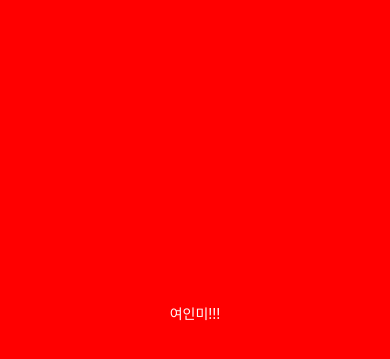
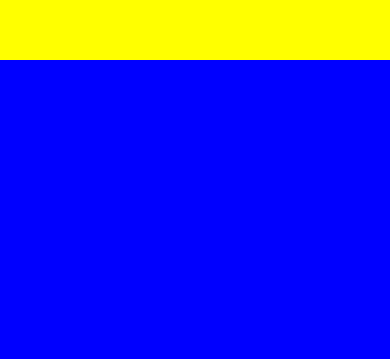
Before and after one commit to agulamin/fokin-weather, a React Native app: screen / in a window 390 px wide. Shown: the part 109-468 px from the top of the page. Built offline with nearby package versions, Linux system fonts and the light colour scheme.

Commit message:
flex test

```diff
--- a/App.js
+++ b/App.js
@@ -4,19 +4,22 @@
 export default function App() {
   return (
     <View style={styles.container}>
-      <Text style={styles.text}>여인미!!!</Text>
+      <View style={styles.yellowView} />
+      <View style={styles.blueView} />
     </View>
   );
 }
 
 const styles = StyleSheet.create({
   container: {
-    flex: 1,
-    backgroundColor: "red",
-    alignItems: "center",
-    justifyContent: "center"
+    flex: 1
   },
-  text: {
-    color: "white"
+  yellowView: {
+    flex:1,
+    backgroundColor: "yellow"
+  },
+  blueView: {
+    flex: 4,
+    backgroundColor: "blue"
   }
 });
```
